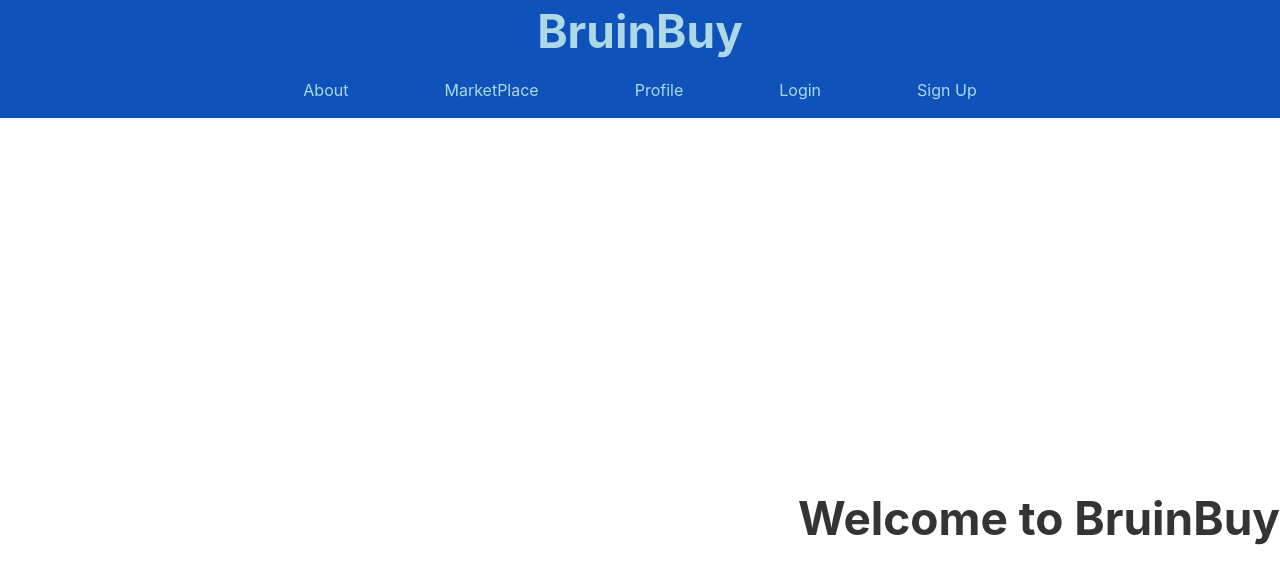
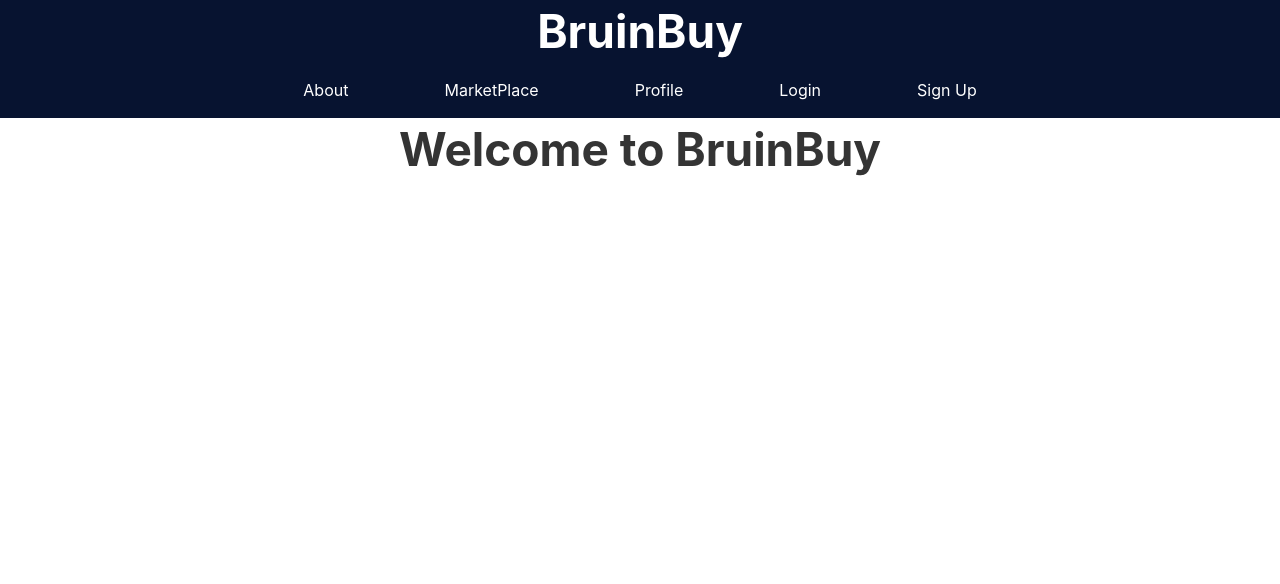
Before and after one commit to dianaestrada417/BruinBuy, a React (Create React App) app in the folder bruinbuy/: page / in a window 1280 px wide. Shown: the top 584 px of the page. Built offline with nearby package versions, Linux system fonts and the light colour scheme.

Commit message:
changes to the navbar color
made to fit the blueprint sketch

```diff
--- a/bruinbuy/src/App.js
+++ b/bruinbuy/src/App.js
@@ -20,8 +20,8 @@ function App() {
 
   return (
     <div className="App">
-       <header style={{backgroundColor: '#0F52BA'}}>
-        <h1 style={{color: '#ADD8E6'}}>BruinBuy</h1>
+       <header style={{backgroundColor: '#071330'}}>
+        <h1 style={{color: '#FFFFFF'}}>BruinBuy</h1>
        </header>
       <Router>
         <Navbar> </Navbar>
--- a/bruinbuy/src/components/Navbar/NavbarElements.js
+++ b/bruinbuy/src/components/Navbar/NavbarElements.js
@@ -3,7 +3,7 @@ import { NavLink as Link } from 'react-router-dom';
 import styled from 'styled-components';
 
 export const Nav = styled.nav`
-  background: #0F52BA;
+  background: #071330;
   height: 50px;
   display: flex;
   justify-content: center;
@@ -12,7 +12,7 @@ export const Nav = styled.nav`
 `;
 
 export const NavLink = styled(Link)`
-  color: #ADD8E6;
+  color: #FFFFFF;
   display: flex;
   align-items: center;
   text-decoration: none;
--- a/bruinbuy/src/pages/index.js
+++ b/bruinbuy/src/pages/index.js
@@ -5,8 +5,8 @@ const Home = () => {
     <div
       style={{
         display: 'flex',
-        justifyContent: 'Right',
-        alignItems: 'Center',
+        justifyContent: 'Center',
+        alignItems: 'Left',
         height: '100vh'
       }}
     >
```
